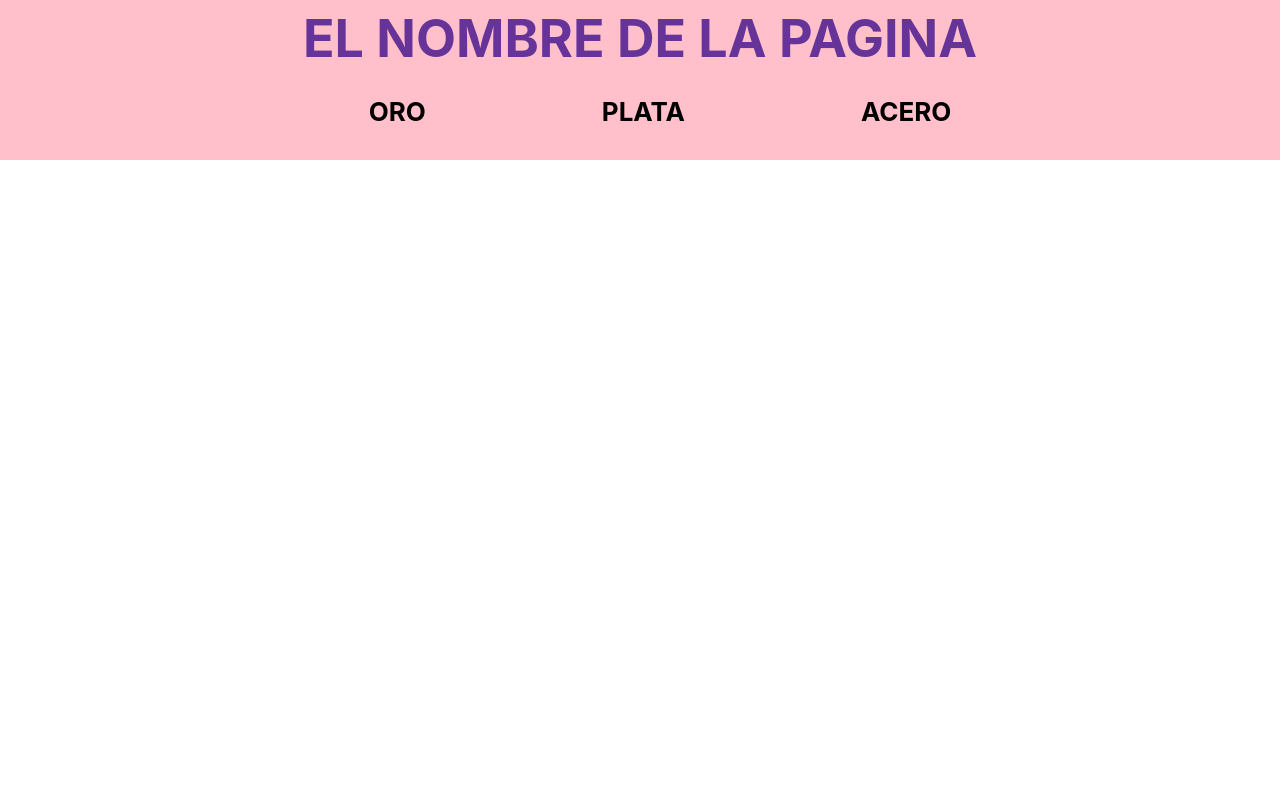
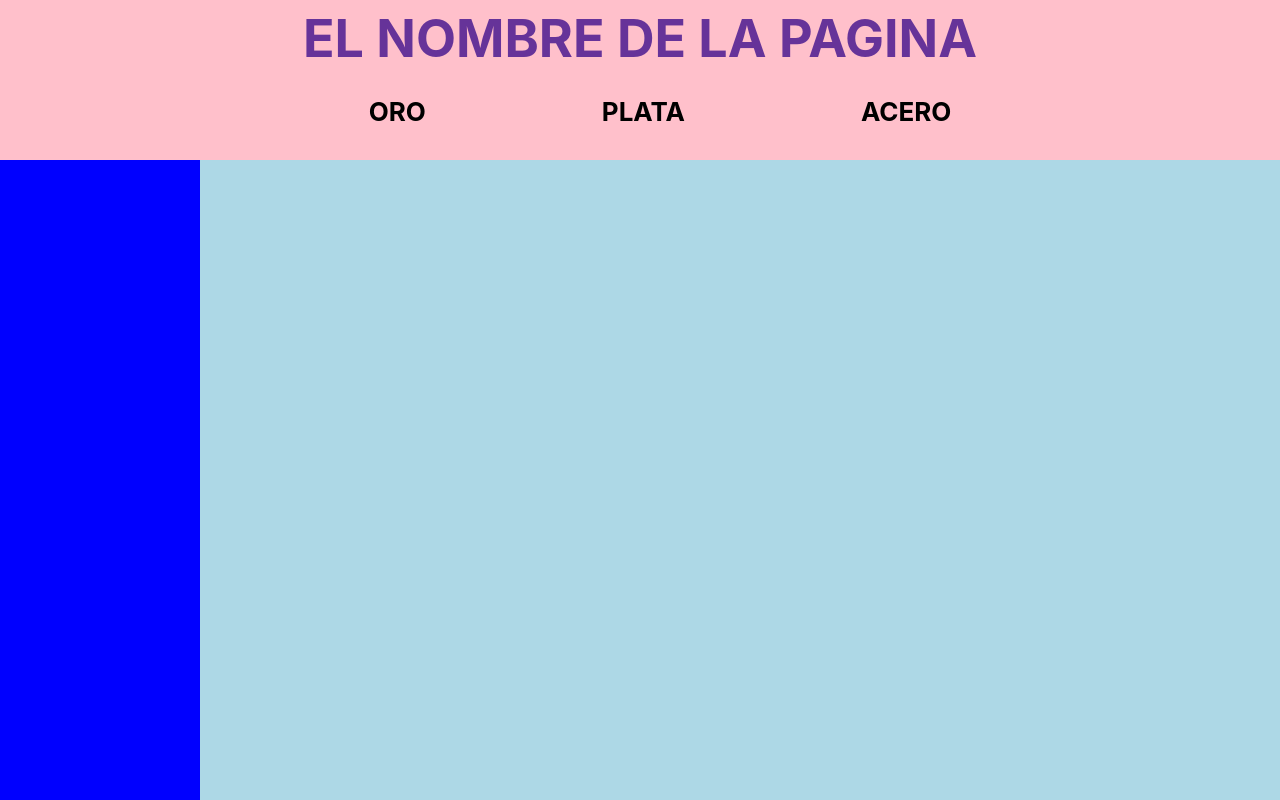
Before and after one commit to notsag01/react-tp2, a React (Create React App) app in the folder tp2/: page / in a window 1280 px wide. Shown: the top 800 px of the page. Built offline with nearby package versions, Linux system fonts and the light colour scheme.

Commit message:
20211210

```diff
--- a/tp2/src/App.css
+++ b/tp2/src/App.css
@@ -37,3 +37,7 @@
     transform: rotate(360deg);
   }
 }
+.Main{
+  height: 100vh;
+  background-color: lightblue;
+}
--- a/tp2/src/App.js
+++ b/tp2/src/App.js
@@ -1,6 +1,7 @@
 import './App.css';
 import {Titulo} from "./componentes/titulo";
 import {Navbar} from "./componentes/navbar"
+import {NavLat} from "../src/componentes/nav-lat"
 
 function App() {
   return (
@@ -9,6 +10,9 @@ function App() {
           <Titulo />
           <Navbar />
       </header>
+      <main className="Main">
+          <NavLat/>
+      </main>
     </div>
   );
 }
--- /dev/null
+++ b/tp2/src/componentes/nav-lat.css
@@ -0,0 +1,5 @@
+.Nav-lat{
+    background-color: blue;
+    width: 25vh;
+    height: 100vh;
+}
--- /dev/null
+++ b/tp2/src/componentes/nav-lat.jsx
@@ -0,0 +1,25 @@
+import "./nav-lat.css";
+
+/* function NavLat() {
+    return(
+        <div className="Nav-lat">
+
+        </div>
+    )
+}
+
+export default NavLat; */
+
+/* NO PUDE EXPORTAR CON FUNCIONES TODAVIA, SIEMPRE ME SALIO UN ERROR
+Y NO SE PORQUE */
+
+
+
+
+export const NavLat=()=>{
+    return(
+        <div className="Nav-lat">
+
+        </div>
+    )
+}
```
Also changed, not shown: 1 other file (tests, documents, lock files or other folders).
